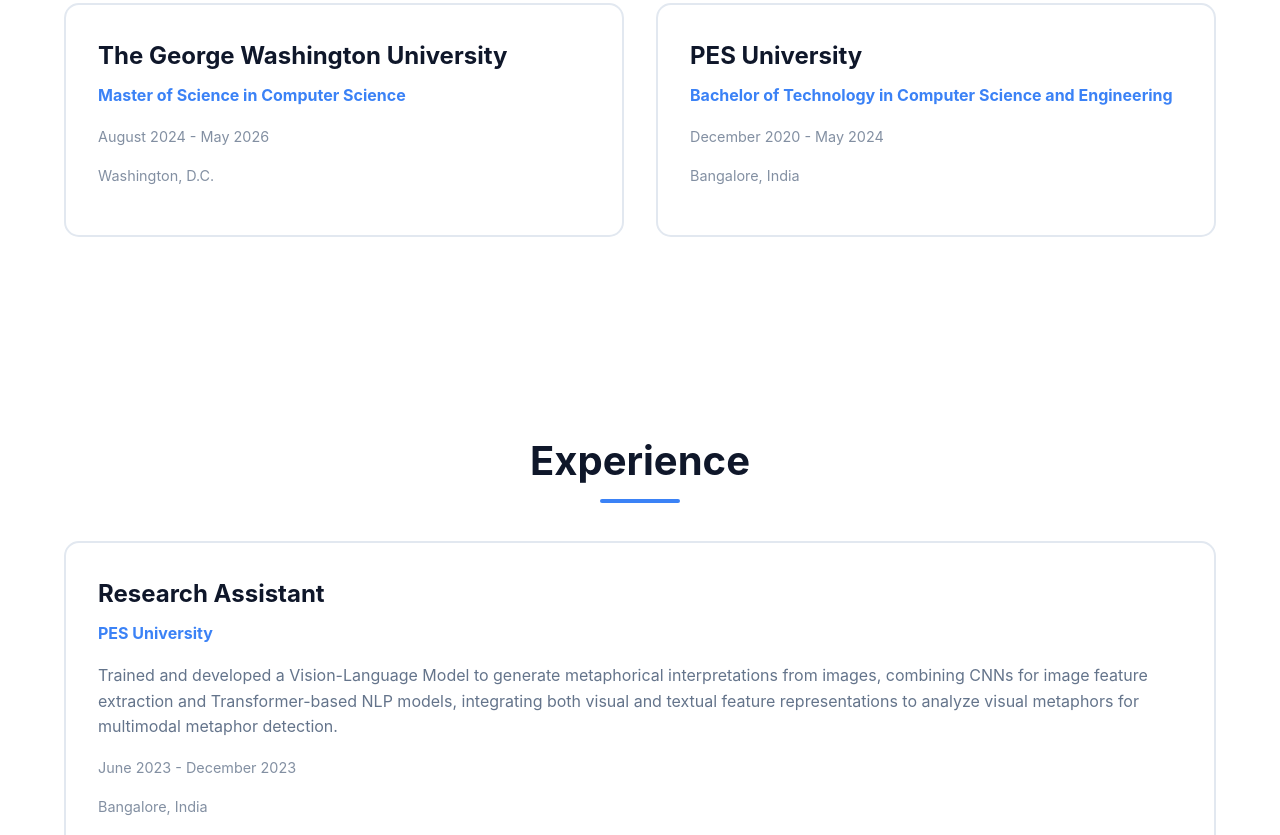
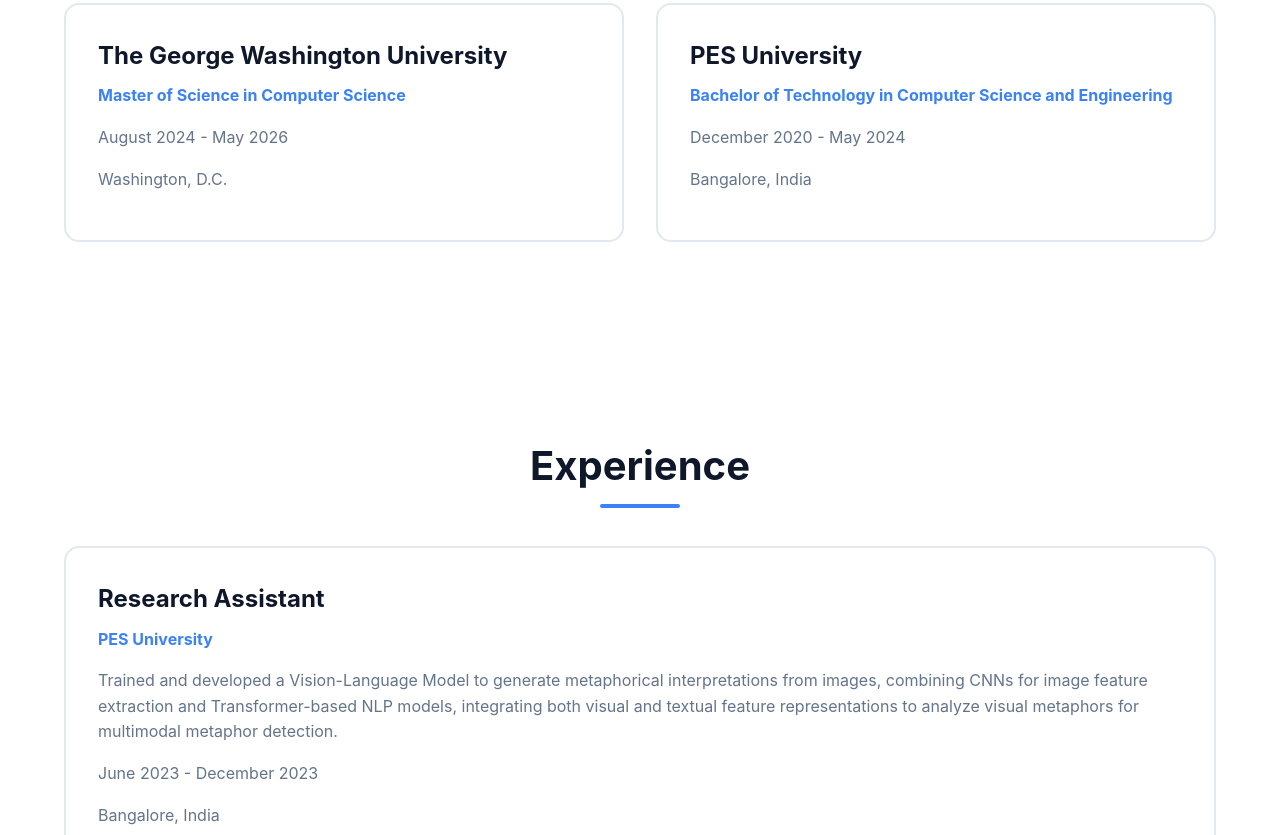
Before and after one commit to rajatrayaraddi/test3, a plain HTML site: page index.html in a window 1280 px wide. Shown: the part 1005-1840 px from the top of the page. Drawn offline with Linux system fonts and the light colour scheme.

Commit message:
Remove class 'date' from various paragraphs

```diff
--- a/index.html
+++ b/index.html
@@ -656,14 +656,14 @@
             <div class="card">
                 <h3>The George Washington University</h3>
                 <h4>Master of Science in Computer Science</h4>
-                <p class="date">August 2024 - May 2026</p>
-                <p class="date">Washington, D.C.</p>
+                <p>August 2024 - May 2026</p>
+                <p>Washington, D.C.</p>
             </div>
             <div class="card">
                 <h3>PES University</h3>
                 <h4>Bachelor of Technology in Computer Science and Engineering</h4>
-                <p class="date">December 2020 - May 2024</p>
-                <p class="date">Bangalore, India</p>
+                <p>December 2020 - May 2024</p>
+                <p>Bangalore, India</p>
             </div>
         </div>
     </section>
@@ -676,8 +676,8 @@
                 <h3>Research Assistant</h3>
                 <h4>PES University</h4>
                 <p>Trained and developed a Vision-Language Model to generate metaphorical interpretations from images, combining CNNs for image feature extraction and Transformer-based NLP models, integrating both visual and textual feature representations to analyze visual metaphors for multimodal metaphor detection.</p>
-                <p class="date">June 2023 - December 2023</p>
-                <p class="date">Bangalore, India</p>
+                <p>June 2023 - December 2023</p>
+                <p>Bangalore, India</p>
             </div>
         </div>
     </section>
@@ -739,7 +739,6 @@
                 <p>A novel Multiple Instance Learning (MIL) based model architecture to classify surveillance video segments as anomalous or normal. Achieved an AUC of 0.9022, outperforming state-of-the-art models on the UCF-Crime dataset.</p>
                 <div class="project-tech">
                     <span class="tech-tag">PyTorch</span>
-                    <span class="tech-tag">Computer Vision</span>
                 </div>
                 <div class="project-links">
                     <a href="https://github.com/rajatrayaraddi/multiple-instance-learning" target="_blank" title="GitHub">
@@ -762,7 +761,6 @@
                 <div class="project-tech">
                     <span class="tech-tag">Node.js</span>
                     <span class="tech-tag">React</span>
-                    <span class="tech-tag">RAG</span>
                 </div>
                 <div class="project-links">
                     <a href="https://github.com/shrnik/medimate" target="_blank" title="GitHub">
```
